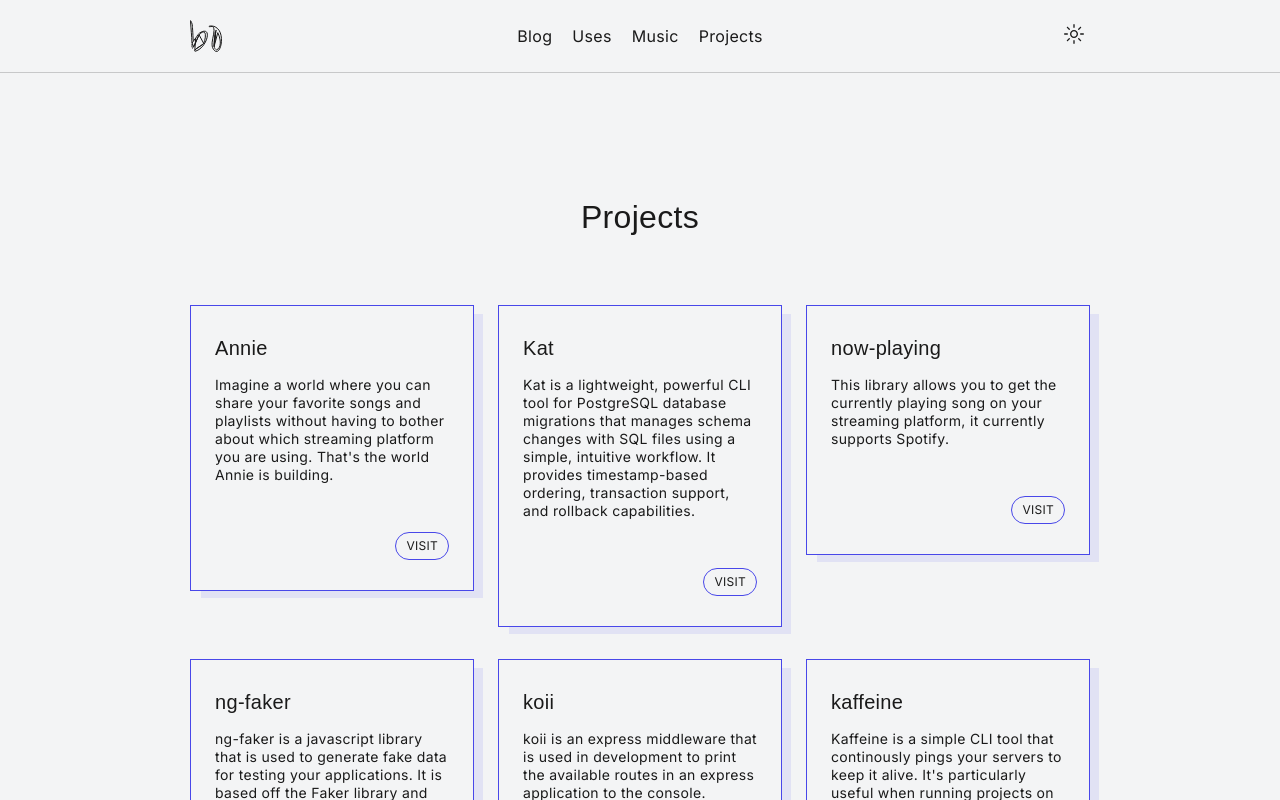
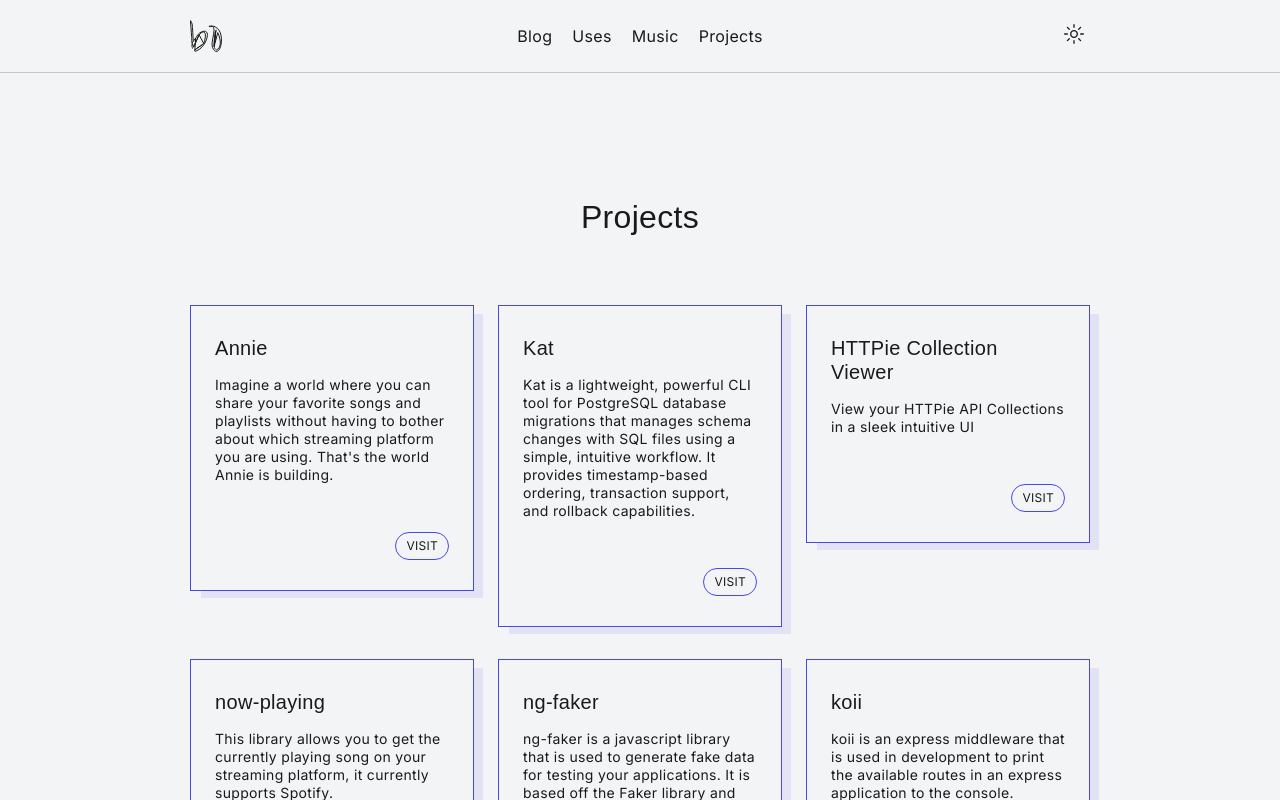
Before and after one commit to BolajiOlajide/portfolio-v2, a Next.js app: page /projects in a window 1280 px wide. Shown: the top 800 px of the page. Built offline with nearby package versions, Linux system fonts and the light colour scheme; a web font is replaced by a local one.

Commit message:
Add HTTPie Collection Viewer (#18)

```diff
--- a/misc/data.ts
+++ b/misc/data.ts
@@ -13,6 +13,11 @@ export const PROJECTS: Array<{
     name: "Kat",
     description: "Kat is a lightweight, powerful CLI tool for PostgreSQL database migrations that manages schema changes with SQL files using a simple, intuitive workflow. It provides timestamp-based ordering, transaction support, and rollback capabilities.",
     link: "https://kat.bolaji.de",
+  },
+  {
+    name: "HTTPie Collection Viewer",
+    link: "https://httpie.bolaji.de",
+    description: "View your HTTPie API Collections in a sleek intuitive UI",
   },
   {
     name: "now-playing",
```
